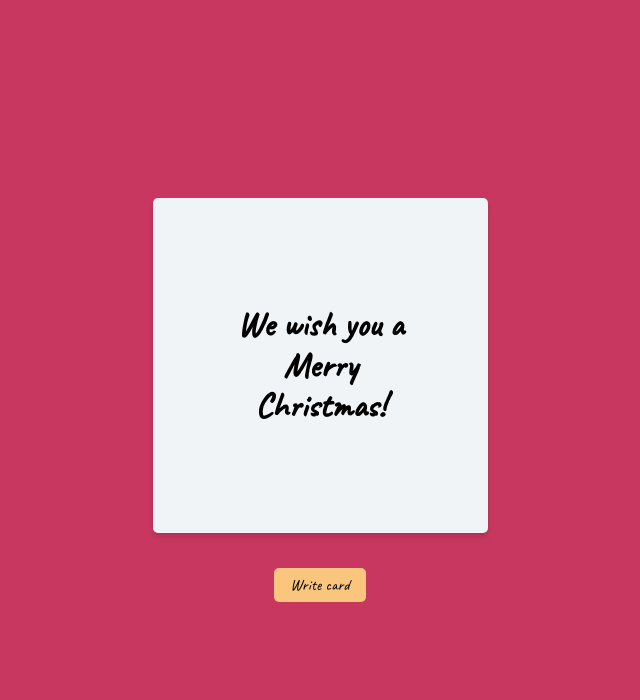
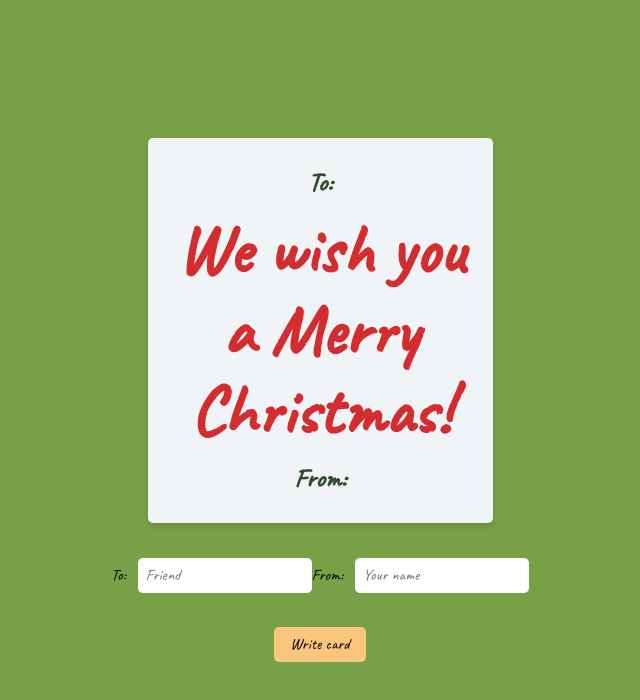
Before and after one commit to ddarlin1/xmas-card-writer, a website built with webpack: page index.html in a window 1280 px wide. Both pictures are taken after a click on the button "Write card". Shown: the whole page, without its empty margins (320-960 px from the left). Built offline with nearby package versions, Linux system fonts and the light colour scheme.

Commit message:
Added input fields for sender and recipient names

```diff
--- a/index.css
+++ b/index.css
@@ -1,10 +1,10 @@
 :root {
-  --wine-red: #C7375F;
-  --bright-red: #D42D2F;
-  --dark-green: #344D2F;
-  --light-green: #77A047;
-  --gold: #FAC57D;
-  --snow: #F0F4F7;
+  --wine-red: #c7375f;
+  --bright-red: #d42d2f;
+  --dark-green: #344d2f;
+  --light-green: #77a047;
+  --gold: #fac57d;
+  --snow: #f0f4f7;
 }
 
 *, html, body {
@@ -13,7 +13,7 @@
 }
 
 body {
-    background: var(--wine-red);
+    background: var(--light-green);
     height: 100vh;
     display: flex;
     flex-direction: column;
@@ -23,10 +23,15 @@ body {
 }
 
 .card {
-    width: 300px;
-    height: 300px;
+    display: flex;
+    flex-direction: column;
+    justify-content: center;
+    align-items: center;
+    width: 310px;
+    min-height: 350px;
     border-radius: 5px;
     background: var(--snow);
+    color: #d42d2f;
     font-size: 35px;
     text-align: center;
     padding: 0.5em;
@@ -36,11 +41,29 @@ body {
 }
 
 p {
-   position: absolute;
-   top: 50%;
-   left: 50%;
+   flex-basis: 100%;
+   display: flex;
+   align-items: center;
+   font-size: 2em;
    font-weight: 700;
-   transform: translate(-50%, -50%);
+}
+
+.to, .from {
+    font-size: .75em;
+    color: var(--dark-green);
+}
+
+form {
+    margin-bottom: 1em;
+    display: flex;
+    justify-content: space-between;
+}
+
+input {
+    padding: 0.5em;
+    border-radius: 5px;
+    border: 0;
+    margin-left:  0.5em;
 }
 
 button {
--- a/index.html
+++ b/index.html
@@ -1,5 +1,10 @@
-<html>
-    <head><link rel="stylesheet" href="https://cdnjs.cloudflare.com/ajax/libs/normalize/8.0.1/normalize.css">
+<!DOCTYPE html>
+<html lang="en">
+    <head>
+        <meta charset="UTF-8" />
+        <meta http-equiv="X-UA-Compatible" content="IE=edge" />
+        <meta name="viewport" content="width=device-width, initial-scale=1.0" />
+        <link rel="stylesheet" href="https://cdnjs.cloudflare.com/ajax/libs/normalize/8.0.1/normalize.css">
         <link rel="preconnect" href="https://fonts.googleapis.com">
         <link rel="preconnect" href="https://fonts.gstatic.com" crossorigin>
         <link href="https://fonts.googleapis.com/css2?family=Caveat&display=swap" rel="stylesheet">
@@ -8,8 +13,21 @@
     </head>
     <body>
         <div class="card" id="card">
+            <p id="to" class="to"></p>
             <p id="greeting-display"></p>
+            <p id="from" class="from"></p>
         </div>
+        <form>
+            <label>
+                To:
+                <input id="to-field" placeholder="Friend" />
+            </label>
+            <label>
+                From:
+                <input id="from-field" placeholder="Your name" />
+            </label>
+        </form>
+        <br>
         <button id="btn">Write card</button>
         <script src="index.js"></script>
     </body>
--- a/index.js
+++ b/index.js
@@ -1,6 +1,11 @@
 const greetingDisplay = document.getElementById("greeting-display")
 const btn = document.getElementById("btn")
-const bauble = document.getElementById("bauble")
+const toDisplay = document.getElementById("to")
+const fromDisplay = document.getElementById("from")
+
+const toInput = document.getElementById("to-field")
+const fromInput = document.getElementById("from-field")
+
 btn.addEventListener("click", writeGreeting)
 
 const greetings = [
@@ -14,11 +19,12 @@ const greetings = [
 // Task:
 // Write a function to display a random greeting in the card.
 
+// Stretch goals:
+// - Allow the user to input to and from names.
+
 function writeGreeting() {
         let randomGreeting = Math.floor(Math.random() * greetings.length);
         greetingDisplay.innerText = greetings[randomGreeting];
+        toDisplay.textContent = `To: ${toInput.value}`;
+        fromDisplay.textContent = `From: ${fromInput.value}`;
     }
-
-// Stretch goals:
-// - Allow the user to input to and from names.
-// - Add an input for custom messages.
```
